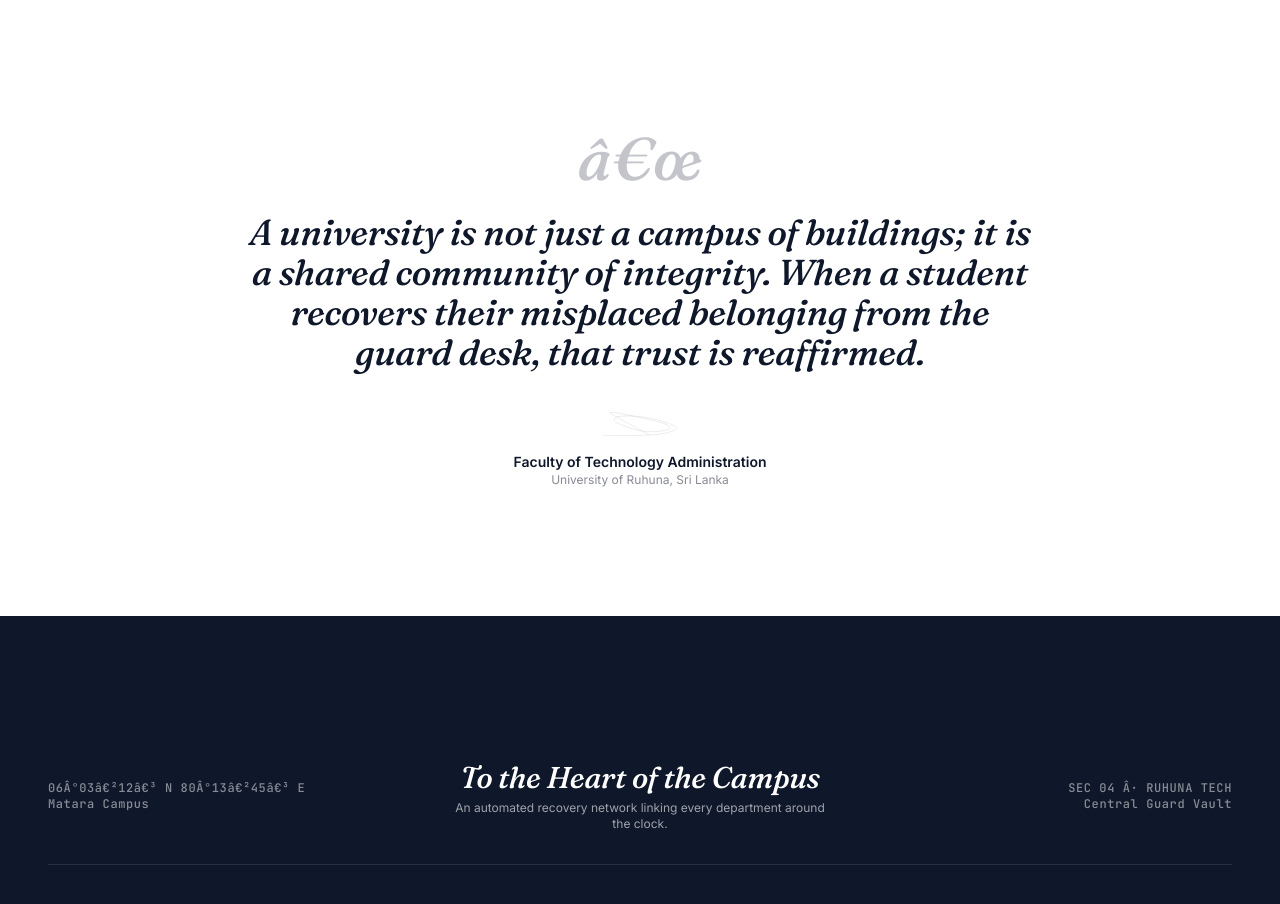
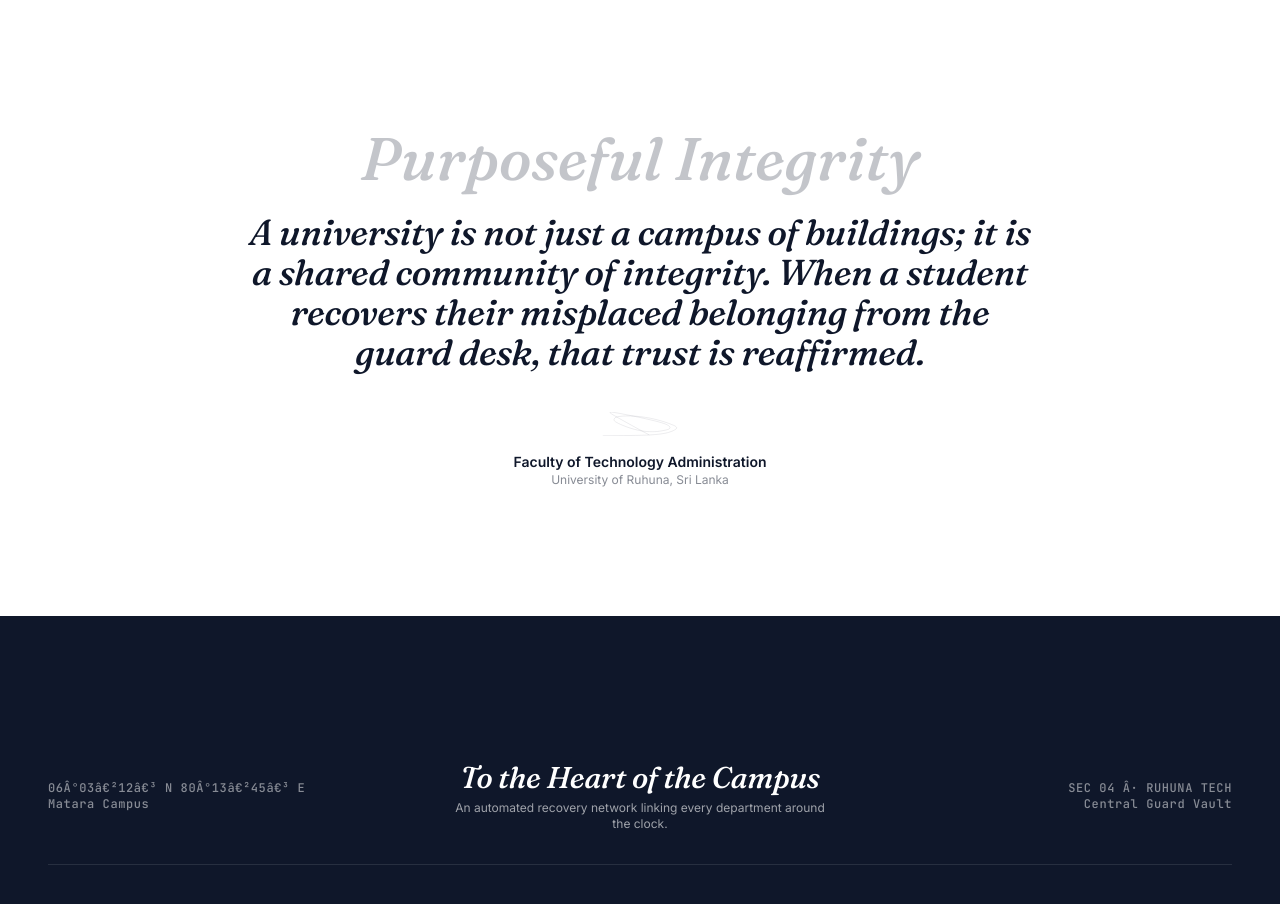
Before and after one commit to tharupama/campus-lost-found, a React (Vite) app in the folder frontend/: page / in a window 1280 px wide. Shown: the part 4420-5324 px from the top of the page. Built offline with nearby package versions, Linux system fonts and the light colour scheme; no server answers.

Commit message:
feat: update landing page quote to "Purposeful Integrity"

```diff
--- a/frontend/src/pages/LandingPage.jsx
+++ b/frontend/src/pages/LandingPage.jsx
@@ -727,7 +727,7 @@ export default function LandingPage() {
         <section className="bg-white dark:bg-slate-950 py-24 sm:py-32 border-t border-midnight/10 dark:border-white/10">
           <div className="max-w-4xl mx-auto px-6 lg:px-12 text-center">
             <div className="text-6xl font-editorial italic text-midnight/25 dark:text-slate-600 leading-none mb-6">
-              â€œ
+              Purposeful Integrity
             </div>
 
             <p className="t-title-italic text-2xl sm:text-3xl lg:text-4xl text-midnight dark:text-slate-100 font-normal leading-relaxed">
```
